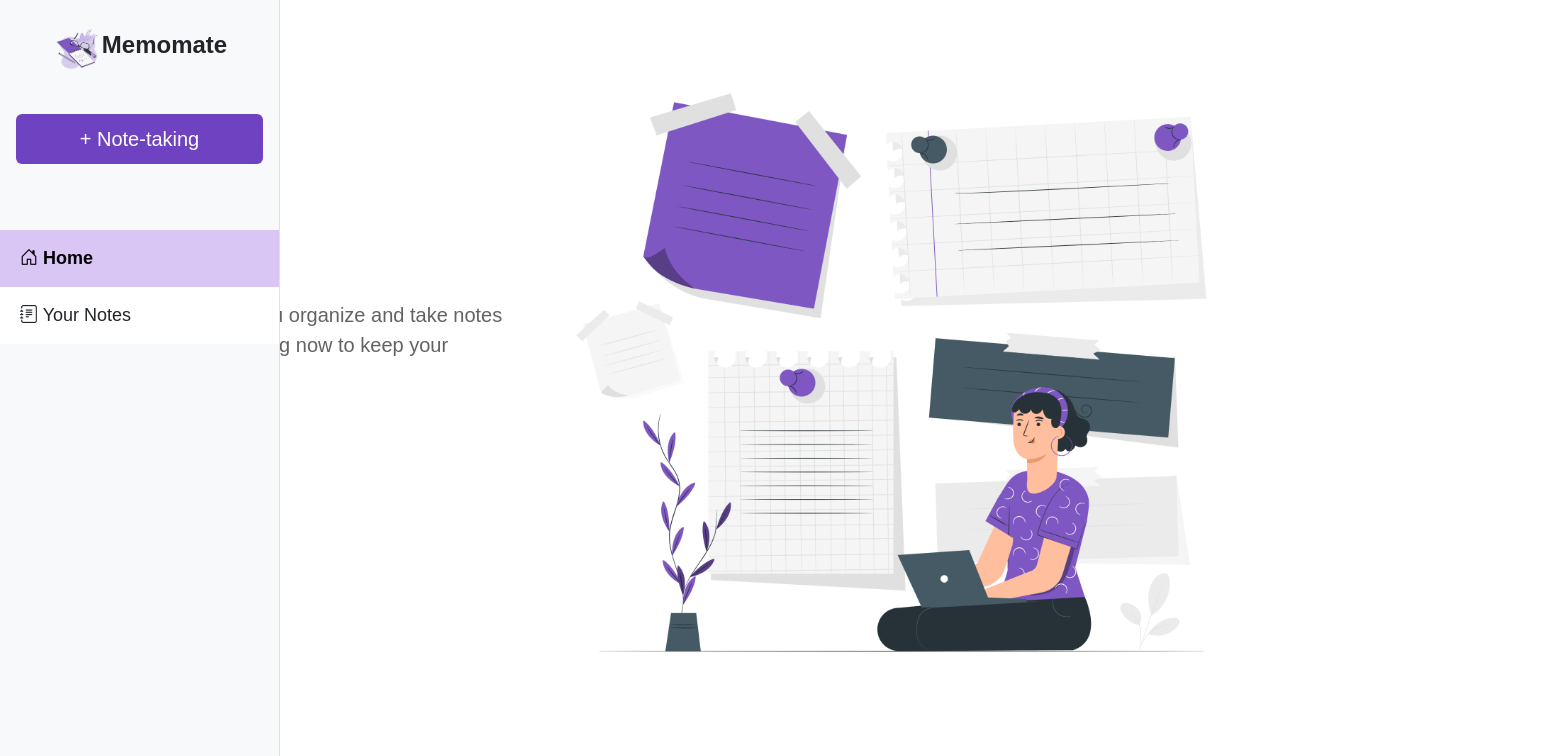
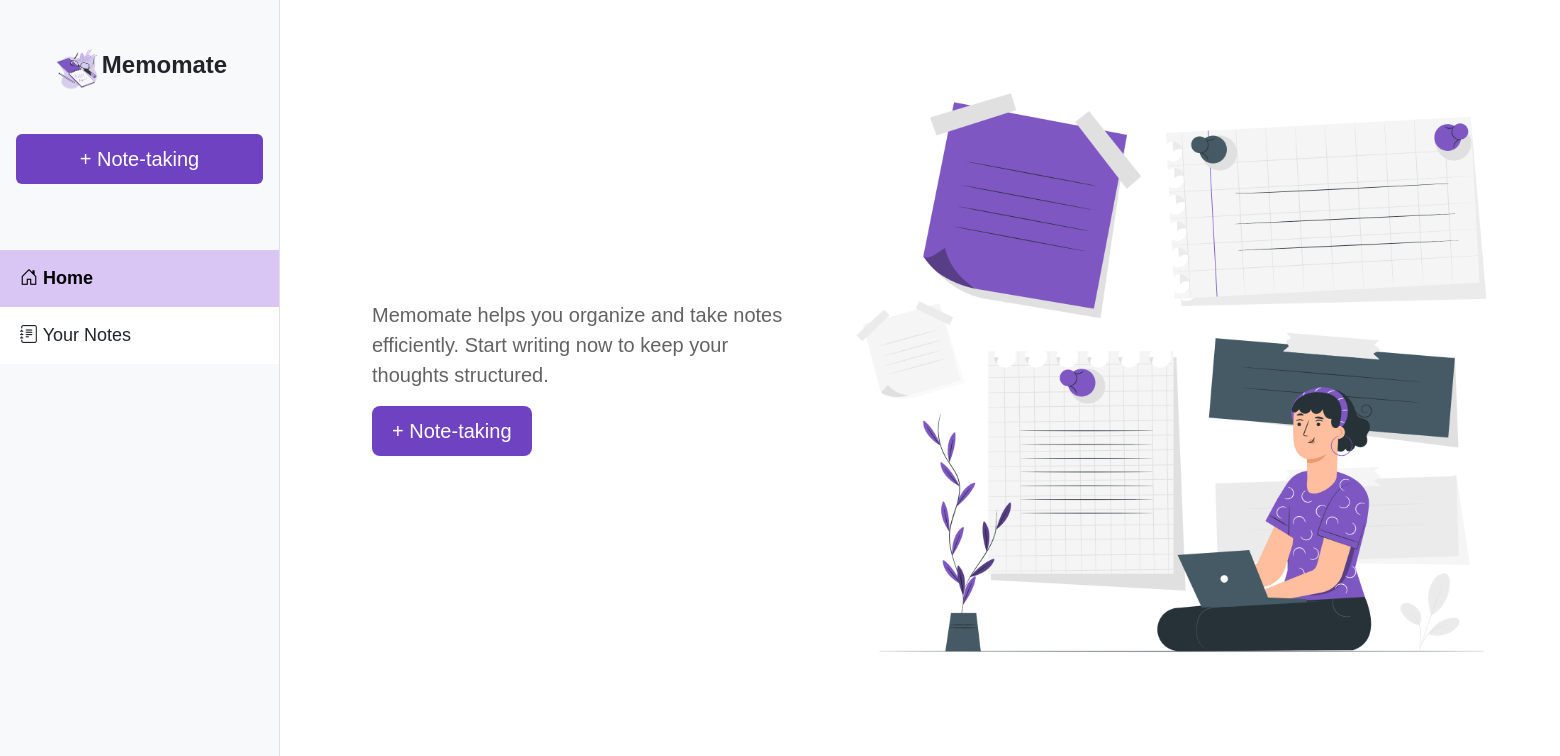
Before and after one commit to gitagpds/notes-website-fe-new, a React (Vite) app: page /home_page in a window 1280 px wide. Shown: the top 756 px of the page, 1560 px wide, since content can reach past the window. Built offline with nearby package versions, Linux system fonts and the light colour scheme.

Commit message:
Update homepage.jsx

```diff
--- a/src/pages/homepage.jsx
+++ b/src/pages/homepage.jsx
@@ -6,9 +6,22 @@ import logoImg from "../assets/logo.png";
 
 const HomePage = () => {
   return (
-    <div className="d-flex">
-      {/* Sidebar */}
-      <div className="bg-light border-end" id="sidebar-wrapper">
+    <>
+      {/* Sidebar dengan posisi fixed */}
+      <div
+        id="sidebar-wrapper"
+        style={{
+          width: "280px",
+          minHeight: "100vh",
+          position: "fixed",
+          top: 0,
+          left: 0,
+          backgroundColor: "#f8f9fa",
+          borderRight: "1px solid #dee2e6",
+          zIndex: 1000,
+          paddingTop: "20px",
+        }}
+      >
         <div className="sidebar-heading text-center py-4">
           <img src={logoImg} alt="Memomate Logo" width="50" />
           <strong className="brand-name">Memomate</strong>
@@ -24,19 +37,29 @@ const HomePage = () => {
           >
             <i className="bi bi-house-door"></i> Home
           </Link>
-          <Link to="/view-notes" className="list-group-item list-group-item-action">
+          <Link
+            to="/view-notes"
+            className="list-group-item list-group-item-action"
+          >
             <i className="bi bi-journal-text"></i> Your Notes
           </Link>
         </div>
       </div>
 
-      {/* Main Content */}
-      <div className="main-content container-fluid p-4">
+      {/* Main content dengan margin kiri agar tidak tertutup sidebar */}
+      <div
+        className="container-fluid p-4"
+        style={{ marginLeft: "280px", minHeight: "100vh" }}
+      >
         <div className="row align-items-center">
-          <div className="col-md-5 text-center text-md-start main-content-text" style={{ paddingLeft: "80px" }}>
+          <div
+            className="col-md-5 text-center text-md-start main-content-text"
+            style={{ paddingLeft: "80px" }}
+          >
             <p className="lead">
               <strong>
-                Memomate helps you organize and take notes efficiently. Start writing now to keep your thoughts structured.
+                Memomate helps you organize and take notes efficiently. Start
+                writing now to keep your thoughts structured.
               </strong>
             </p>
             <Link to="/add-note" className="btn btn-lg btn-purple text-white">
@@ -52,7 +75,7 @@ const HomePage = () => {
           </div>
         </div>
       </div>
-    </div>
+    </>
   );
 };
 
```
